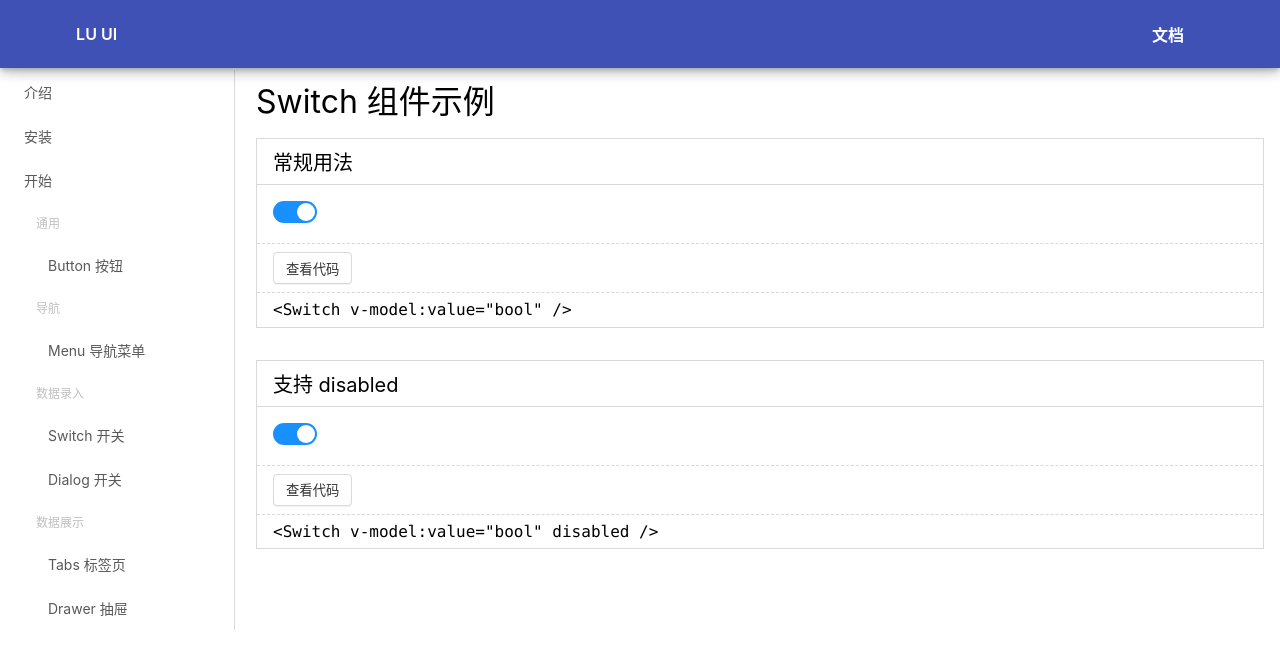
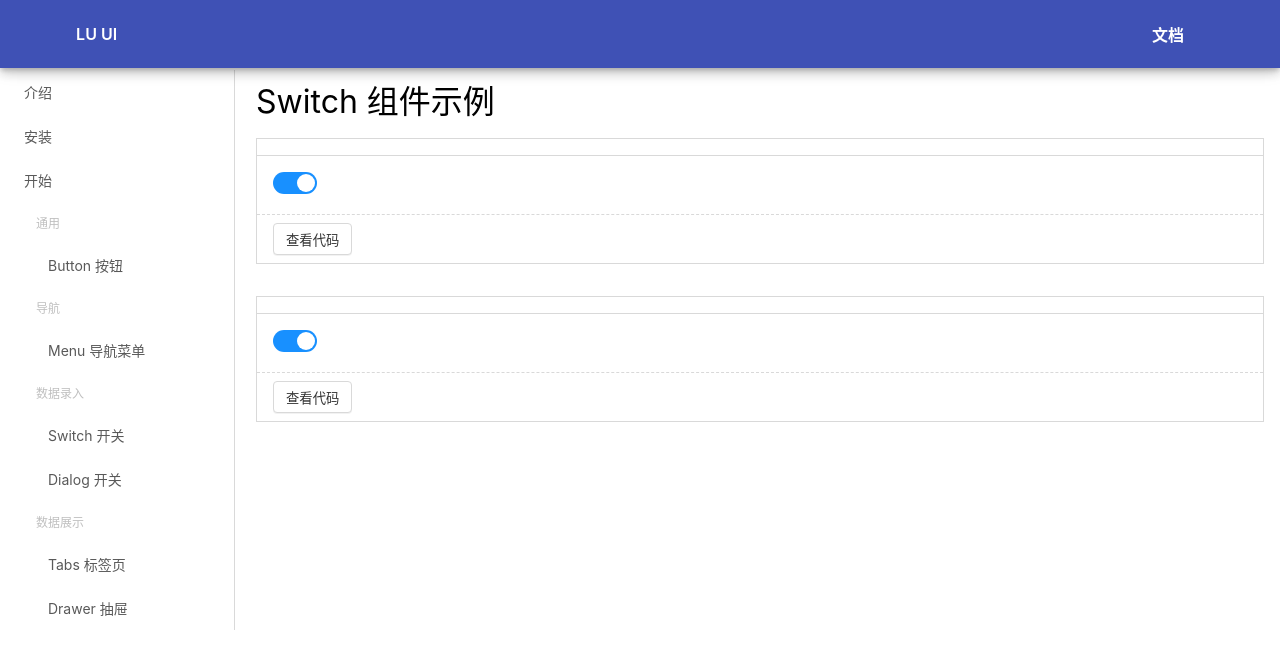
Before and after one commit to Maricaya/LU-UI-vue3, a Vue app: page /#/doc/switch in a window 1280 px wide. Shown: the top 668 px of the page. Built offline with nearby package versions, Linux system fonts and the light colour scheme.

Commit message:
refactor: demo code

```diff
--- a/src/site/Demos/SwitchDemo.vue
+++ b/src/site/Demos/SwitchDemo.vue
@@ -1,78 +1,20 @@
 <template>
   <div>
     <h1>Switch 组件示例 </h1>
-    <div class="demo">
-      <h2>常规用法</h2>
-      <div class="demo-component">
-        <Switch1Demo/>
-      </div>
-      <div class="demo-actions">
-        <Button>查看代码</Button>
-      </div>
-      <div class="demo-code">
-        <pre>&lt;Switch v-model:value="bool" /&gt;</pre>
-      </div>
-    </div>
-    <div class="demo">
-      <h2>支持 disabled </h2>
-      <div class="demo-component">
-        <Switch2Demo/>
-      </div>
-      <div class="demo-actions">
-        <Button>查看代码</Button>
-      </div>
-      <div class="demo-code">
-        <pre>&lt;Switch v-model:value="bool" disabled /&gt;</pre>
-      </div>
-    </div>
+    <Demo :component="Switch1Demo"></Demo>
+    <Demo :component="Switch2Demo"></Demo>
   </div>
 </template>
 
 <script lang="ts">
-import {Button, Switch} from '../../lib';
-import {ref} from 'vue';
 import Switch1Demo from '../components/Switch1.demo.vue';
 import Switch2Demo from '../components/Switch2.demo.vue';
+import Demo from "../components/Demo.vue";
 
 export default {
-  components: {Switch, Button, Switch1Demo, Switch2Demo},
+  components: {Demo},
   setup() {
-    const checked = ref(true);
-    return {checked};
+    return {Switch1Demo, Switch2Demo};
   }
 }
 </script>
-
-<style lang="scss" scoped>
-$border-color: #d9d9d9;
-.demo {
-  border: 1px solid $border-color;
-  margin: 16px 0 32px;
-
-  > h2 {
-    font-size: 20px;
-    padding: 8px 16px;
-    border-bottom: 1px solid $border-color;
-  }
-
-  &-component {
-    padding: 16px;
-  }
-
-  &-actions {
-    padding: 8px 16px;
-    border-top: 1px dashed $border-color;
-  }
-
-  &-code {
-    padding: 8px 16px;
-    border-top: 1px dashed $border-color;
-
-    > pre {
-      line-height: 1.1;
-      font-family: Consolas, 'Courier New', Courier, monospace;
-      margin: 0;
-    }
-  }
-}
-</style>
--- a/src/site/components/AsideMenu.vue
+++ b/src/site/components/AsideMenu.vue
@@ -1,5 +1,5 @@
 <template>
-  <lu-menu>
+  <lu-menu style="background: #fff">
 <!--    <h2 style="margin-left: 25px;padding: 20px 0">文档</h2>-->
     <lu-menu-item value="intro" @click="onClick('intro')">介绍</lu-menu-item>
     <lu-menu-item value="install" @click="onClick('install')">安装</lu-menu-item>
--- /dev/null
+++ b/src/site/components/Demo.vue
@@ -0,0 +1,76 @@
+<template>
+  <div class="demo">
+    <h2>{{ component.__sourceCodeTitle }}</h2>
+    <div class="demo-component">
+      <component :is="component"/>
+    </div>
+    <div class="demo-actions">
+      <Button @click="toggleCode">查看代码</Button>
+    </div>
+    <div class="demo-code" v-if="codeVisible">
+      <pre class="language-html" v-html="html" />
+    </div>
+  </div>
+</template>
+
+<script lang="ts">
+import 'prismjs';
+import 'prismjs/themes/prism-coy.css';
+import {computed, ref} from 'vue';
+import {Button} from "../../lib";
+const Prism = (window as any).Prism;
+
+export default {
+  props: {
+    component: Object
+  },
+  components: {
+    Button
+  },
+  setup(props) {
+    console.log('Prism', Prism)
+    const html = computed(() => {
+      return Prism.highlight(props.component.__sourceCode, Prism.languages.html, 'html')
+    })
+    const codeVisible = ref<boolean>(false);
+    const toggleCode = () => {
+      codeVisible.value = !codeVisible.value
+    }
+    return {Prism, html, codeVisible, toggleCode};
+  }
+}
+</script>
+
+<style lang="scss" scoped>
+$border-color: #d9d9d9;
+.demo {
+  border: 1px solid $border-color;
+  margin: 16px 0 32px;
+
+  > h2 {
+    font-size: 20px;
+    padding: 8px 16px;
+    border-bottom: 1px solid $border-color;
+  }
+
+  &-component {
+    padding: 16px;
+  }
+
+  &-actions {
+    padding: 8px 16px;
+    border-top: 1px dashed $border-color;
+  }
+
+  &-code {
+    padding: 8px 16px;
+    border-top: 1px dashed $border-color;
+
+    > pre {
+      line-height: 1.1;
+      font-family: Consolas, 'Courier New', Courier, monospace;
+      margin: 0;
+    }
+  }
+}
+</style>
--- a/src/site/components/Switch1.demo.vue
+++ b/src/site/components/Switch1.demo.vue
@@ -1,5 +1,6 @@
+<demo>常规用法</demo>
 <template>
-  <Switch v-model:value="checked"></Switch>
+<Switch v-model:value="checked"></Switch>
 </template>
 
 <script lang="ts">
--- a/src/site/components/Switch2.demo.vue
+++ b/src/site/components/Switch2.demo.vue
@@ -1,3 +1,4 @@
+<demo>支持 disabled</demo>
 <template>
   <Switch v-model:value="checked" disabled></Switch>
 </template>
--- a/src/site/router.ts
+++ b/src/site/router.ts
@@ -17,9 +17,10 @@ const md = filename => h(Markdown, {path: `../markdown/${filename}.md`, key: fil
 export const router = createRouter({
   history,
   routes: [
-    {path: '/', redirect: "/doc"},
+    {path: '/', redirect: "/home"},
     {path: '/home', component: Home},
     {path: '/doc', component: Doc, children: [
+        {path: '', redirect: '/doc/intro'},
         {path: 'intro', component: md('intro')},
         {path: 'getStarted', component: md('getStarted')},
         {path: 'install', component: md('install')},
--- a/src/site/views/Doc.vue
+++ b/src/site/views/Doc.vue
@@ -8,7 +8,7 @@
         <lu-drawer ref="drawer" v-if="!asideVisible">
           <aside-menu/>
         </lu-drawer>
-        <aside-menu  v-else/>
+        <aside-menu v-else-if="width > 500"/>
       </aside>
 			<main>
 				<router-view></router-view>
@@ -32,12 +32,12 @@
     },
     setup() {
       const asideVisible = inject<Ref<boolean>>("asideVisible");
-      console.log('asideVisible', asideVisible)
+      const width = document.documentElement.clientWidth;
       const drawer = ref(null);
       const openDrawer = () => {
         drawer.value.toggleDrawer()
       }
-      return {asideVisible, drawer, openDrawer};
+      return {asideVisible, drawer, openDrawer, width};
     }
   };
 </script>
@@ -79,7 +79,7 @@
       align-items: center;
     }
     > aside {
-      background: #fff;
+      background: transparent;
 			flex-shrink: 0;
       z-index: 3;
 		}
--- a/src/site/views/Home.vue
+++ b/src/site/views/Home.vue
@@ -62,18 +62,28 @@ $color: #007974;
 }
 .features {
   margin: 64px auto;
-  width: 400px;
+  padding: 0 16px;
+
   @media (min-width: 800px) {
     width: 800px;
+    >ul {
+      > li{
+        width: 50%;
+      }
+    }
   }
   @media (min-width: 1200px) {
     width: 1200px;
+    > ul {
+      > li {
+        width: 33.333%;
+      }
+    }
   }
   > ul {
     display: flex;
     flex-wrap: wrap;
     > li {
-      width: 400px;
       margin: 16px 0;
       display: grid;
       justify-content: start;
--- a/vite.config.js
+++ b/vite.config.js
@@ -1,5 +1,20 @@
-import {md} from './plugins/md';
+import { md } from "./plugins/md";
+import fs from 'fs';
+import {baseParse} from '@vue/compiler-core';
 
 export default {
-    plugins: [md()]
-}
+  plugins: [md()],
+  vueCustomBlockTransforms: {
+    demo: (options) => {
+      const { path } = options
+      const file = fs.readFileSync(path).toString()
+      const parsed = baseParse(file).children.find(n => n.tag === 'demo')
+      const title = parsed.children[0].content
+      const main = file.split(parsed.loc.source).join('').trim()
+      return `export default function (Component) {
+        Component.__sourceCode = ${JSON.stringify(main)}
+        Component.__sourceCodeTitle = ${JSON.stringify(title)}
+      }`.trim()
+    }
+  }
+};
```
